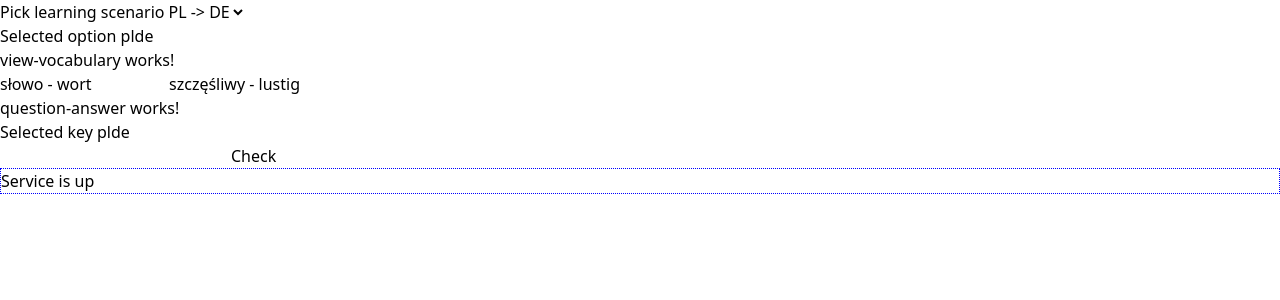
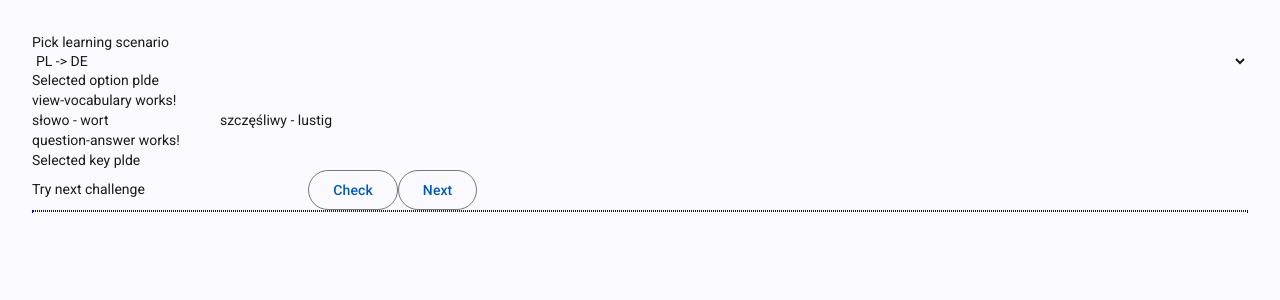
Before and after one commit to AdrianPasik/ForeignTeacher, an Angular app: page / in a window 1280 px wide. Shown: the top 300 px of the page. Built offline with nearby package versions, Linux system fonts and the light colour scheme.

Commit message:
adding material

```diff
--- a/angular.json
+++ b/angular.json
@@ -25,6 +25,7 @@
               }
             ],
             "styles": [
+              "src/material-theme.scss",
               "src/styles.css"
             ]
           },
--- a/package.json
+++ b/package.json
@@ -23,10 +23,12 @@
   "private": true,
   "packageManager": "npm@11.6.2",
   "dependencies": {
+    "@angular/cdk": "~21.2.14",
     "@angular/common": "^21.1.0",
     "@angular/compiler": "^21.1.0",
     "@angular/core": "^21.1.0",
     "@angular/forms": "^21.1.0",
+    "@angular/material": "~21.2.14",
     "@angular/platform-browser": "^21.1.0",
     "@angular/router": "^21.1.0",
     "rxjs": "~7.8.0",
@@ -36,6 +38,7 @@
     "@angular/build": "^21.1.2",
     "@angular/cli": "^21.1.2",
     "@angular/compiler-cli": "^21.1.0",
+    "@angular/material": "^21.2.14",
     "@tailwindcss/postcss": "^4.1.12",
     "jsdom": "^27.1.0",
     "postcss": "^8.5.3",
--- a/src/app/frontend/display-result/display-result.html
+++ b/src/app/frontend/display-result/display-result.html
@@ -1,7 +1,14 @@
 <div class="display-result-container">
     @if(this.progressService()) {
+        @for(item of this.progressService()?.items; track item) {
+            <div class="result-item">
+                <div>{{ item.key }}</div>
+                <div>{{ item.attempt }}</div>
+                <div>{{ item.lastAttempt }}</div>
+            </div>
+        }
         <div>
-            Service is up
+
         </div>
     } @else {
         <div>
--- a/src/app/frontend/language-select/language-select.css
+++ b/src/app/frontend/language-select/language-select.css
@@ -0,0 +1,6 @@
+.lang-select-container {
+    display: flex;
+    flex-direction: column;
+    margin: 1rem;
+    padding: 1rem;
+}
--- a/src/app/frontend/language-select/language-select.html
+++ b/src/app/frontend/language-select/language-select.html
@@ -1,4 +1,4 @@
-<div>
+<div class="lang-select-container">
     <label for="lang-scenario">Pick learning scenario</label>
     <select id="lang-scenario" [value]="selectedLanguageKey()"
         (change)="onSelectionChange($event)">>
--- a/src/app/frontend/question-answer/question-answer.html
+++ b/src/app/frontend/question-answer/question-answer.html
@@ -2,12 +2,14 @@
 <p>question-answer works!</p>
 <h2>Selected key {{ selectedLanguage() }}</h2>
 <div>
+      <label>{{ learningMessage() }} </label>
       <label>{{ knownLanguageText() }}</label>
       <input
         [value]="userTranslation()"
         (input)="userTranslation.set($event.target.value)"
         type="text">
-      <button (click)="onButtonClick()">{{ checkAnswerCaption() }}</button>
+      <button matButton="outlined" (click)="checkAnswerClick()">{{ checkAnswerCaption() }}</button>
+      <button matButton="outlined" (click)="nextQuestionClick()">{{ nextQuestionCaption() }}</button>
     </div>
 <app-display-result [progressService]="this.progressService" />
 </div>
--- a/src/app/frontend/question-answer/question-answer.ts
+++ b/src/app/frontend/question-answer/question-answer.ts
@@ -2,10 +2,11 @@ import { Component, Input, input, Signal, signal } from '@angular/core';
 import { Progress } from '../../services/persistence/progress';
 import { Learning } from '../../services/learning';
 import { DisplayResult } from "../display-result/display-result";
+import { MatButtonModule } from "@angular/material/button"
 
 @Component({
     selector: 'app-question-answer',
-    imports: [DisplayResult],
+    imports: [DisplayResult, MatButtonModule],
     templateUrl: './question-answer.html',
     styleUrl: './question-answer.css',
 })
@@ -15,6 +16,8 @@ export class QuestionAnswer {
     knownLanguageText = signal("");
     userTranslation = signal("");
     checkAnswerCaption = signal("Check");
+    nextQuestionCaption = signal("Next");
+    learningMessage = signal("Try next challenge");
 
     get progressService(): Progress | null {
         return this.learningService()?.progress ?? null;
@@ -23,7 +26,7 @@ export class QuestionAnswer {
         this.userTranslation.set(event.target.value);
     }
 
-    onButtonClick(): void {
+    checkAnswerClick(): void {
         if (this.learningService() == null) {
             console.error('Learning service was not injected properly');
         }
@@ -32,4 +35,10 @@ export class QuestionAnswer {
         // Empty logic for now
         console.log('Button clicked');
     }
+
+    nextQuestionClick(): void {
+        if (this.learningService() == null) {
+            console.error('Learning service was not injected properly');
+        }
+    }
 }
--- a/src/index.html
+++ b/src/index.html
@@ -6,6 +6,10 @@
   <base href="/">
   <meta name="viewport" content="width=device-width, initial-scale=1">
   <link rel="icon" type="image/x-icon" href="favicon.ico">
+  <link rel="preconnect" href="https://fonts.googleapis.com">
+  <link rel="preconnect" href="https://fonts.gstatic.com" crossorigin>
+  <link href="https://fonts.googleapis.com/css2?family=Roboto:wght@300;400;500&display=swap" rel="stylesheet">
+  <link href="https://fonts.googleapis.com/icon?family=Material+Icons" rel="stylesheet">
 </head>
 <body>
   <app-root></app-root>
--- /dev/null
+++ b/src/material-theme.scss
@@ -0,0 +1,37 @@
+
+// Include theming for Angular Material with `mat.theme()`.
+// This Sass mixin will define CSS variables that are used for styling Angular Material
+// components according to the Material 3 design spec.
+// Learn more about theming and how to use it for your application's
+// custom components at https://material.angular.dev/guide/theming
+@use '@angular/material' as mat;
+
+html {
+  height: 100%;
+  @include mat.theme((
+    color: (
+      primary: mat.$azure-palette,
+      tertiary: mat.$blue-palette,
+    ),
+    typography: Roboto,
+    density: 0,
+  ));
+}
+
+body {
+  // Default the application to a light color theme. This can be changed to
+  // `dark` to enable the dark color theme, or to `light dark` to defer to the
+  // user's system settings.
+  color-scheme: light;
+
+  // Set a default background, font and text colors for the application using
+  // Angular Material's system-level CSS variables. Learn more about these
+  // variables at https://material.angular.dev/guide/system-variables
+  background-color: var(--mat-sys-surface);
+  color: var(--mat-sys-on-surface);
+  font: var(--mat-sys-body-medium);
+
+  // Reset the user agent margin.
+  margin: 0;
+  height: 100%;
+}
```
Also changed, not shown: 1 other file (tests, documents, lock files or other folders).
